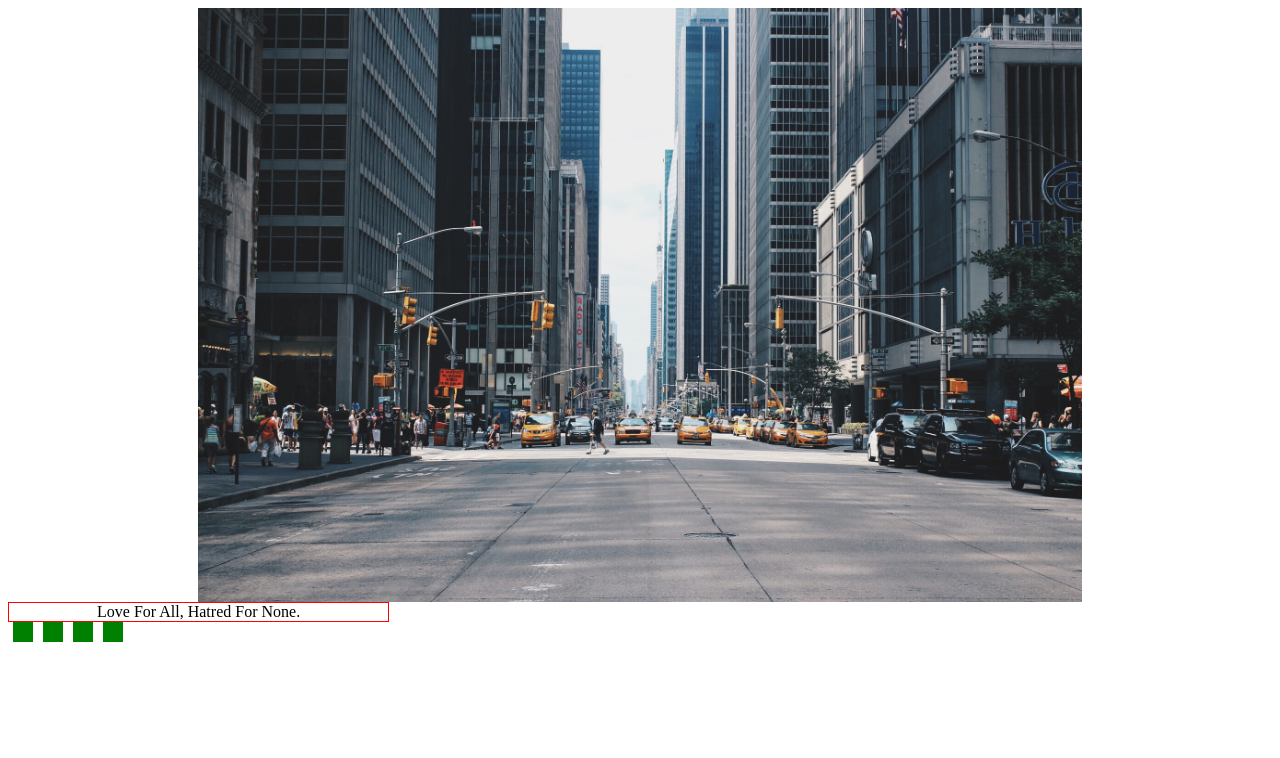
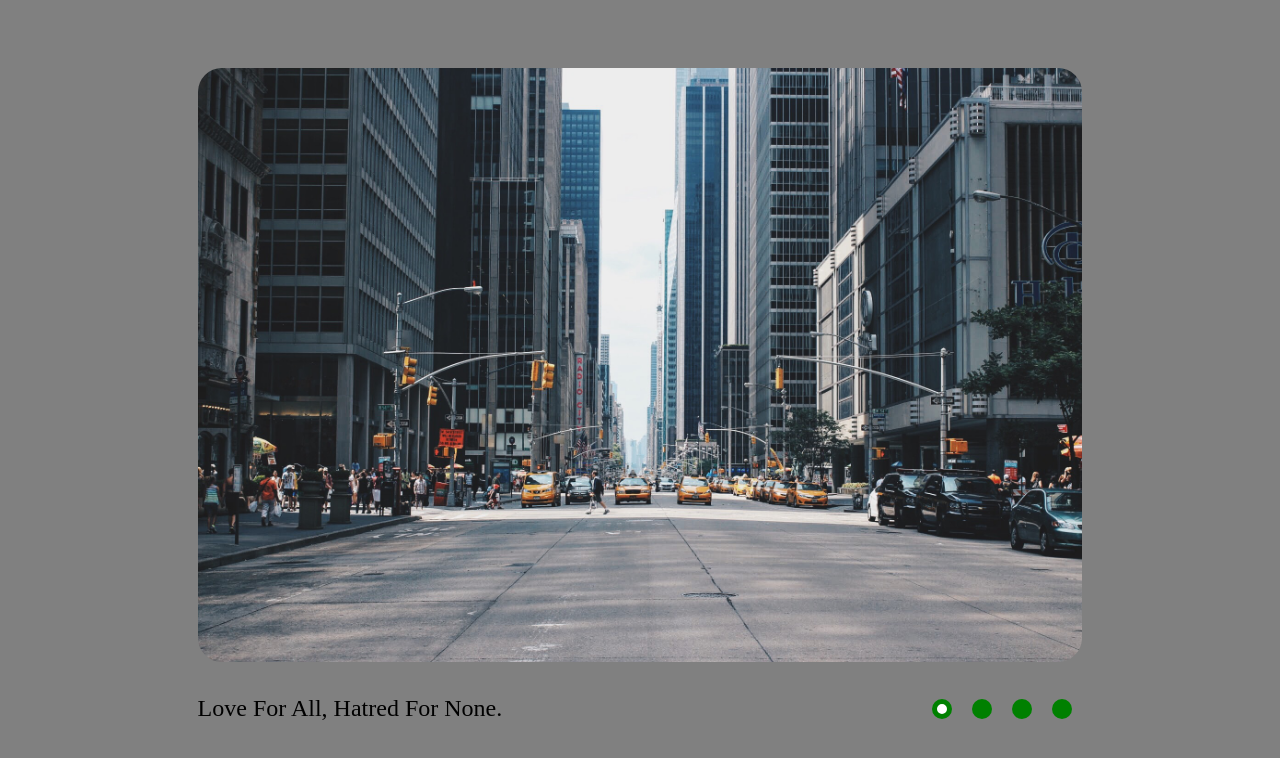
Before and after one commit to AkramGafurov/cssMemSlider, a plain HTML site: page cssMemSlider/index.html in a window 1280 px wide. Drawn offline with Linux system fonts and the light colour scheme.

Commit message:
feat: add styles for all blocks (Sun, May 15, 2022 12:26:09 PM)

```diff
--- a/cssMemSlider/index.html
+++ b/cssMemSlider/index.html
@@ -8,21 +8,18 @@
   <title>cssMemSlider</title>
 </head>
 <body>
-
+  <div class="wrapper">
     <input class="radio" type="radio" name="r" id="r1" checked>
     <input class="radio" type="radio" name="r" id="r2">
     <input class="radio" type="radio" name="r" id="r3">
     <input class="radio" type="radio" name="r" id="r4">
 
     <div class="slider-box">
-    <div class="slider">
         <div class="slide s1"><img src="./media/1.jpg" alt="city" class="img"></div>
         <div class="slide"><img src="./media/2.jpg" alt="city" class="img"></div>
         <div class="slide"><img src="./media/3.jpg" alt="city" class="img"></div>
         <div class="slide"><img src="./media/4.jpg" alt="city" class="img"></div>
     </div>
-  </div>
-
 
     <div class="content">
       <div class="text t1">Love For All, Hatred For None.</div>
@@ -32,10 +29,19 @@
     </div>
 
     <div class="navigation">
-    <label for="r1" class="bar"></label>
-    <label for="r2" class="bar"></label>
-    <label for="r3" class="bar"></label>
-    <label for="r4" class="bar"></label>
+      <label for="r1" class="bar">
+        <span></span>
+      </label>
+      <label for="r2" class="bar">
+        <span></span>
+      </label>
+      <label for="r3" class="bar">
+        <span></span>
+      </label>
+      <label for="r4" class="bar">
+        <span></span>
+      </label>
+    </div>
   </div>
 
 
--- a/cssMemSlider/stlye.css
+++ b/cssMemSlider/stlye.css
@@ -1,21 +1,33 @@
+body {
+  background-color: gray;
+}
+
+.wrapper {
+  display: flex;
+  flex-wrap: wrap;
+  width: 70%;
+  padding: 60px;
+  margin: auto;
+}
+
 .radio {
   display: none;
 }
 
-#r1:checked ~ .slider-box .slider .s1 {
+#r1:checked ~ .slider-box .s1 {
   margin-left: 0%;
 }
 
-#r2:checked ~ .slider-box .slider .s1 {
-  margin-left: -25%;
+#r2:checked ~ .slider-box .s1 {
+  margin-left: -100%;
 }
 
-#r3:checked ~ .slider-box .slider .s1 {
-  margin-left: -50%;
+#r3:checked ~ .slider-box .s1 {
+  margin-left: -200%;
 }
 
-#r4:checked ~ .slider-box .slider .s1 {
-  margin-left: -75%;
+#r4:checked ~ .slider-box .s1 {
+  margin-left: -300%;
 }
 
 #r1:checked ~ .content .t1 {
@@ -34,19 +46,32 @@
   margin-left: -300%;
 }
 
-.slider-box {
-  width: 70%;
-  margin: 0 auto;
-  overflow: hidden;
+#r1:checked ~ .navigation .bar:nth-child(1) span,
+#r2:checked ~ .navigation .bar:nth-child(2) span,
+#r3:checked ~ .navigation .bar:nth-child(3) span,
+#r4:checked ~ .navigation .bar:nth-child(4) span {
+  border: 5px solid #008000;
+  background-color: #fff;
 }
 
-.slider {
-  width: 400%;
+#r1:checked ~ .navigation .bar:nth-child(1):hover span,
+#r2:checked ~ .navigation .bar:nth-child(2):hover span,
+#r3:checked ~ .navigation .bar:nth-child(3):hover span,
+#r4:checked ~ .navigation .bar:nth-child(4):hover span {
+  border: 5px solid #2F4F4F;
+  background-color: #fff;
+}
+
+.slider-box {
   display: flex;
+  flex: 0 0 100%;
+  margin-bottom: 2rem;
+  overflow: hidden;
+  border-radius: 1.5rem;
 }
 
 .slide {
-  width: 25%;
+  flex: 0 0 100%;
   transition: 0.3s ease;
 }
 
@@ -58,28 +83,45 @@
 
 .content {
   display: flex;
-  width: 30%;
+  flex: 0 1 50%;
   overflow: hidden;
-  border: 1px solid red;
 }
 
 .text {
-  height: 100%;
   display: flex;
   flex: 0 0 100%;
   align-items: center;
-  justify-content: center;
+  font-size: 1.5rem;
   transition: 0.3s ease;
 }
 
 .navigation {
   display: flex;
+  justify-content: flex-end;
+  align-items: center;
+  flex: 0 1 50%;
 }
 
 .bar {
-  width: 20px;
-  height: 20px;
-  background-color: green;
+  display: flex;
+  justify-content: center;
+  align-items: center;
+  width: 30px;
+  height: 30px;
   cursor: pointer;
   margin: 0 5px;
 }
+
+span {
+  display: inline-block;
+  width: 20px;
+  height: 20px;
+  background-color: #008000;
+  box-sizing: border-box;
+  border-radius: 50%;
+  transition: 0.3s ease;
+}
+
+.bar:hover span{
+  background-color: #2F4F4F;
+}
```
Lines whose indentation alone changed are shown as unchanged.
